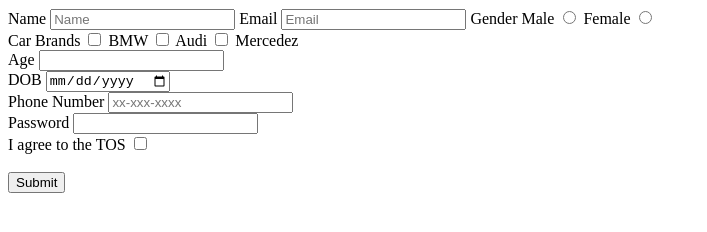
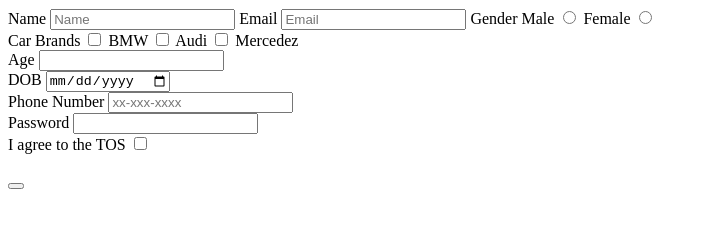
Before and after one commit to acciojob/signup-form-car-KasturiS899, a website: page main.html in a window 1280 px wide. Shown: the whole page, without its empty margins (0-707 px from the left). Drawn offline with Linux system fonts and the light colour scheme.

Commit message:
created a submission

```diff
--- a/main.html
+++ b/main.html
@@ -8,7 +8,7 @@
 
 <body>
 	<!-- the entire body must be written by student -->
-	<form>
+	<form method="get">
 		<label for ="name">Name</label>
 		<input type="text" placeholder="Name" required id="#name">
 		<label for="email">Email</label>
@@ -35,7 +35,7 @@
 		<input type="password" id=password required><br>
 		<label for ="tos">I agree to the TOS</label>
 		<input type="checkbox" id=tos required><br><br>
-		<input type="button" id ="submit button" value="Submit">
+		<button type="submit" id ="submit button" value="Submit">
 
 
 
```
